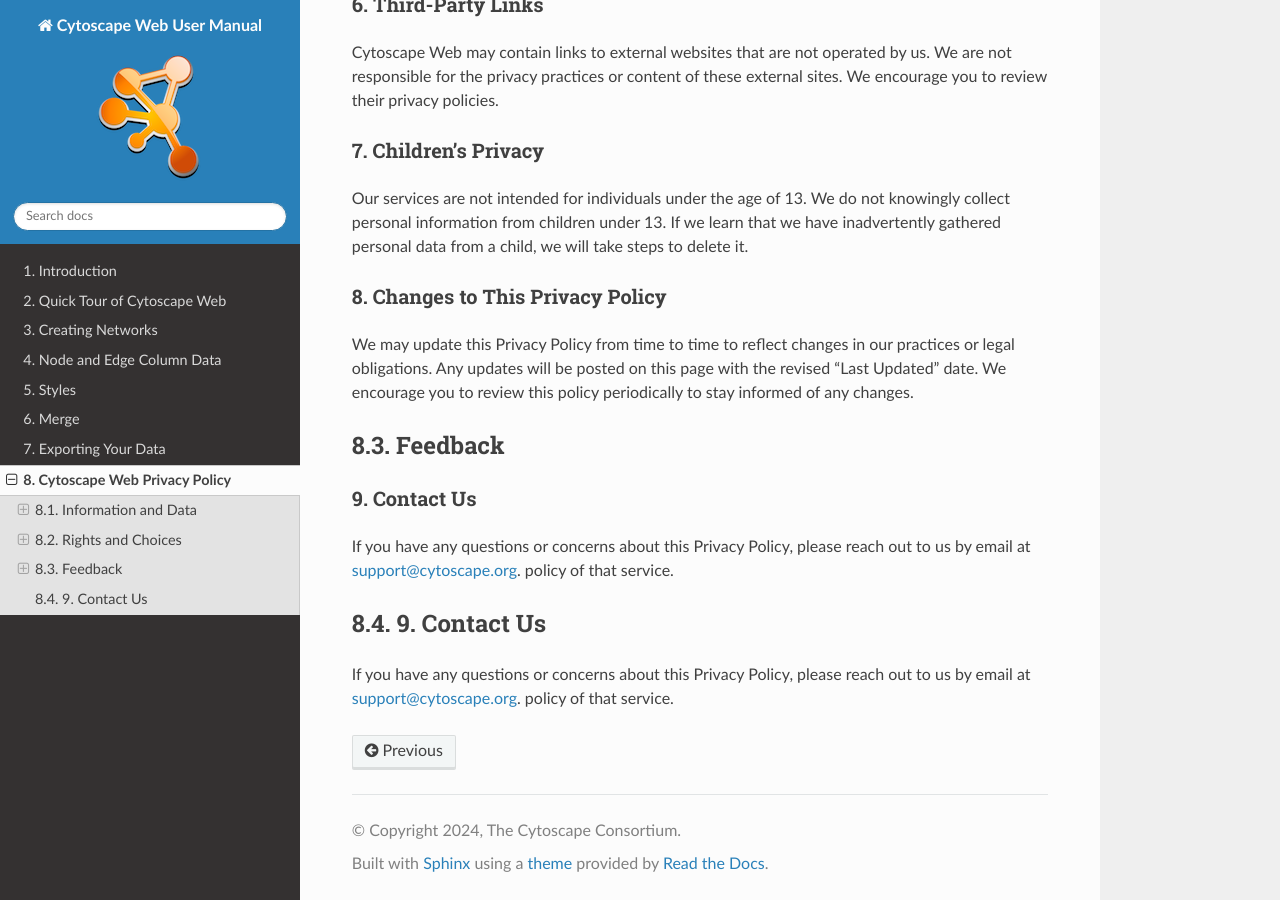
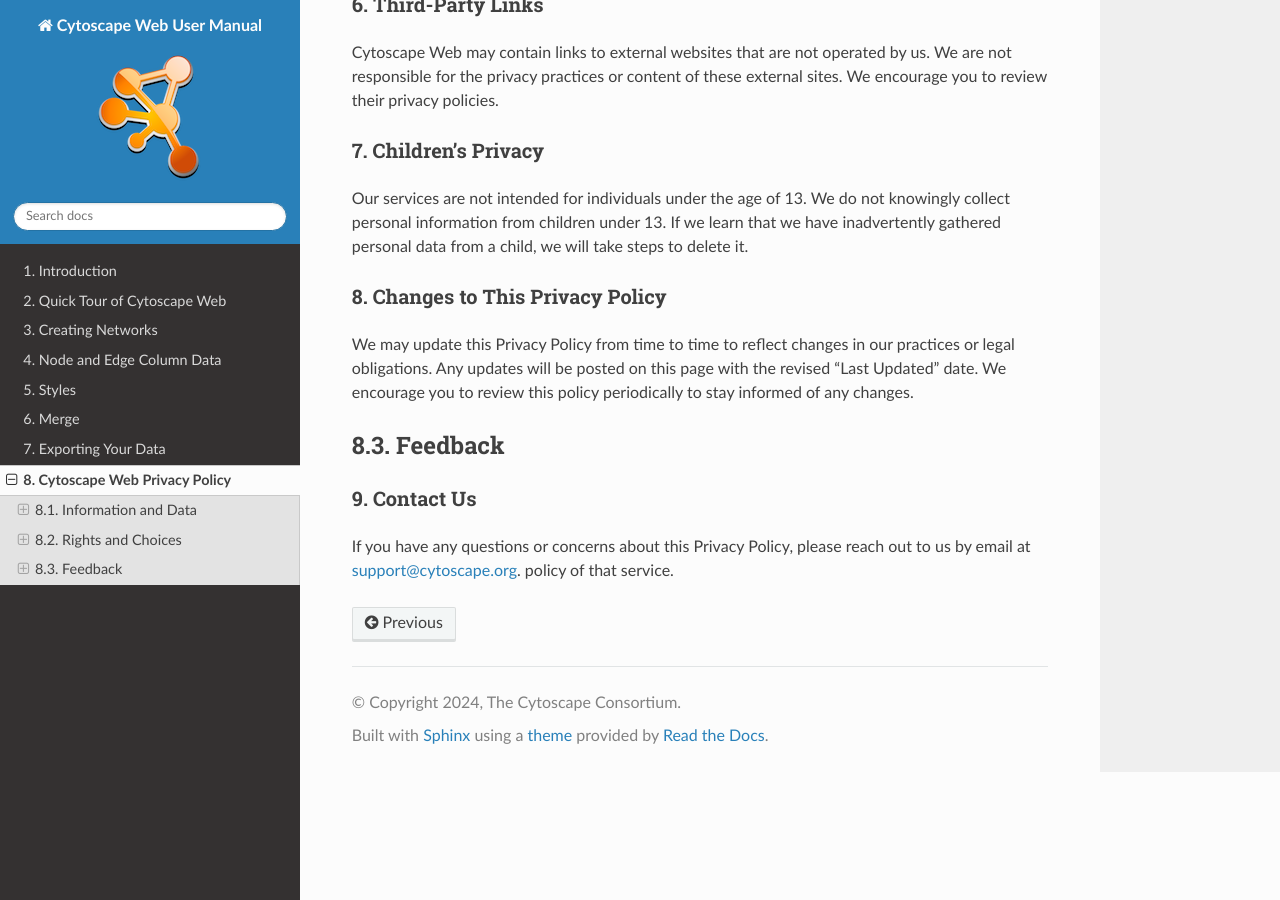
Before and after one commit to cytoscape/web-cytoscape-manual, a Sphinx documentation site: the page built from docs/Cytoscape_Privacy_Policy.md, in a window 1280 px wide and 900 px high, scrolled down 1731 px. Built offline with Sphinx 7.4.7 and the Read the Docs theme 3.1.0, drawn with Linux system fonts in a browser that asks for light colours.

Commit message:
Update Cytoscape_Privacy_Policy.md

```diff
--- a/docs/Cytoscape_Privacy_Policy.md
+++ b/docs/Cytoscape_Privacy_Policy.md
@@ -67,8 +67,3 @@
 
 If you have any questions or concerns about this Privacy Policy, please reach out to us by email at [support@cytoscape.org](mailto:support@cytoscape.org).
 policy of that service.
-
-## 9. Contact Us
-
-If you have any questions or concerns about this Privacy Policy, please reach out to us by email at [support@cytoscape.org](mailto:support@cytoscape.org).
-policy of that service.
```
